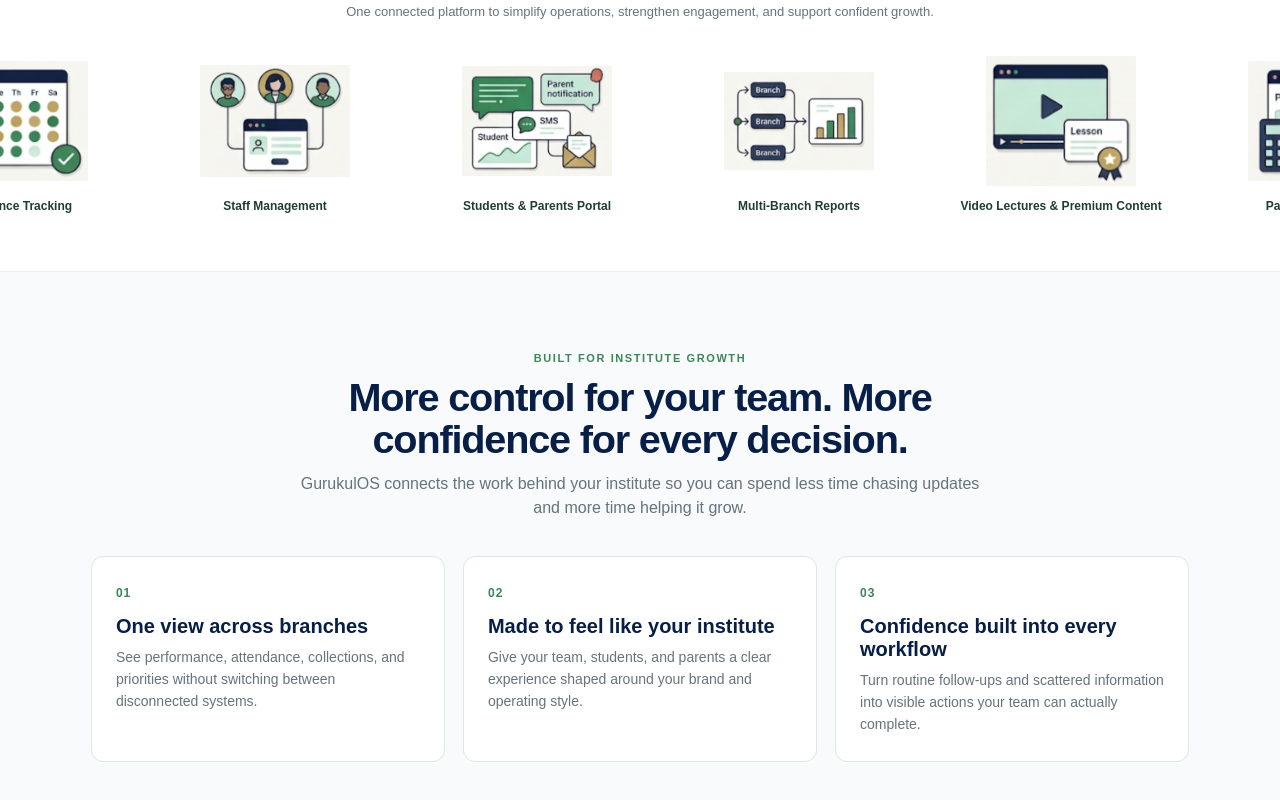
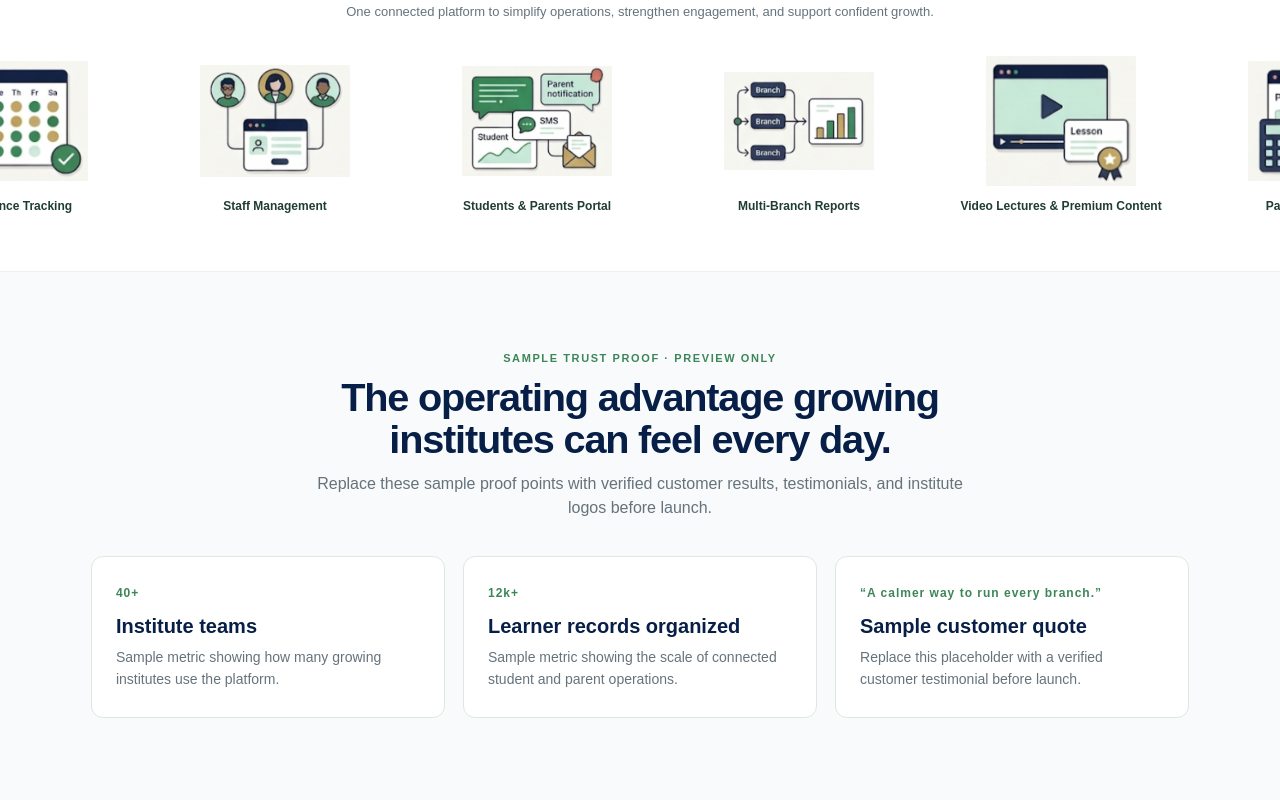
Before and after one commit to bharatmakwana2019/classrise-mvp, a Next.js app: page / in a window 1280 px wide. Shown: the part 747-1547 px from the top of the page. Built offline with nearby package versions, Linux system fonts and the light colour scheme.

Commit message:
Add preview trust proof content

```diff
--- a/app/page.tsx
+++ b/app/page.tsx
@@ -49,11 +49,11 @@ export default function Home() {
           </div>
         </div>
       </section>      <section className="trust-proof" aria-label="Why institutes choose GurukulOS">
-        <div className="trust-proof-intro"><span className="eyebrow">BUILT FOR INSTITUTE GROWTH</span><h2>More control for your team. More confidence for every decision.</h2><p>GurukulOS connects the work behind your institute so you can spend less time chasing updates and more time helping it grow.</p></div>
+        <div className="trust-proof-intro"><span className="eyebrow">SAMPLE TRUST PROOF · PREVIEW ONLY</span><h2>The operating advantage growing institutes can feel every day.</h2><p>Replace these sample proof points with verified customer results, testimonials, and institute logos before launch.</p></div>
         <div className="trust-proof-grid">
-          <article><b>01</b><h3>One view across branches</h3><p>See performance, attendance, collections, and priorities without switching between disconnected systems.</p></article>
-          <article><b>02</b><h3>Made to feel like your institute</h3><p>Give your team, students, and parents a clear experience shaped around your brand and operating style.</p></article>
-          <article><b>03</b><h3>Confidence built into every workflow</h3><p>Turn routine follow-ups and scattered information into visible actions your team can actually complete.</p></article>
+          <article><b>40+</b><h3>Institute teams</h3><p>Sample metric showing how many growing institutes use the platform.</p></article>
+          <article><b>12k+</b><h3>Learner records organized</h3><p>Sample metric showing the scale of connected student and parent operations.</p></article>
+          <article><b>“A calmer way to run every branch.”</b><h3>Sample customer quote</h3><p>Replace this placeholder with a verified customer testimonial before launch.</p></article>
         </div>
       </section>
     </main>
```
